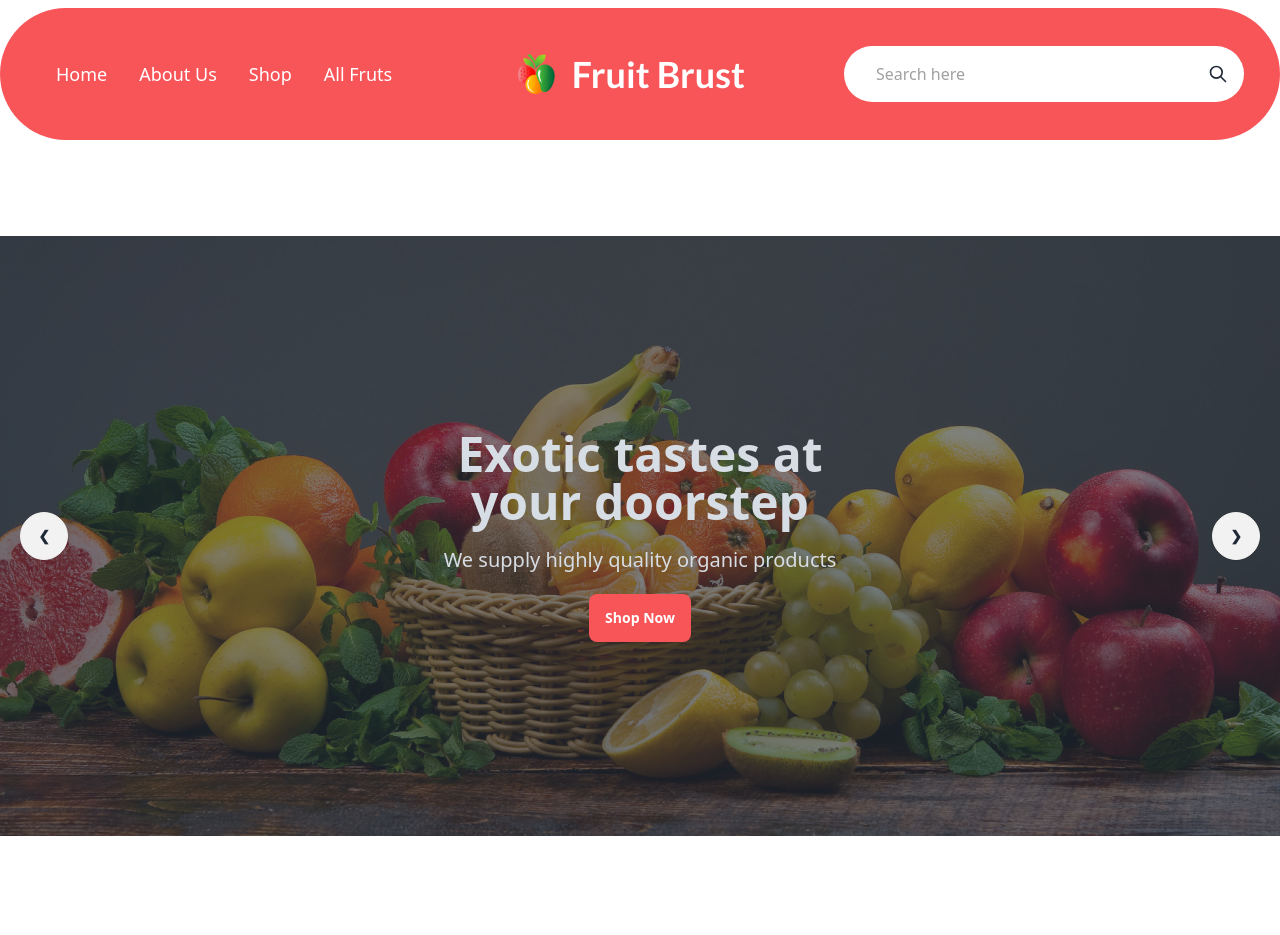
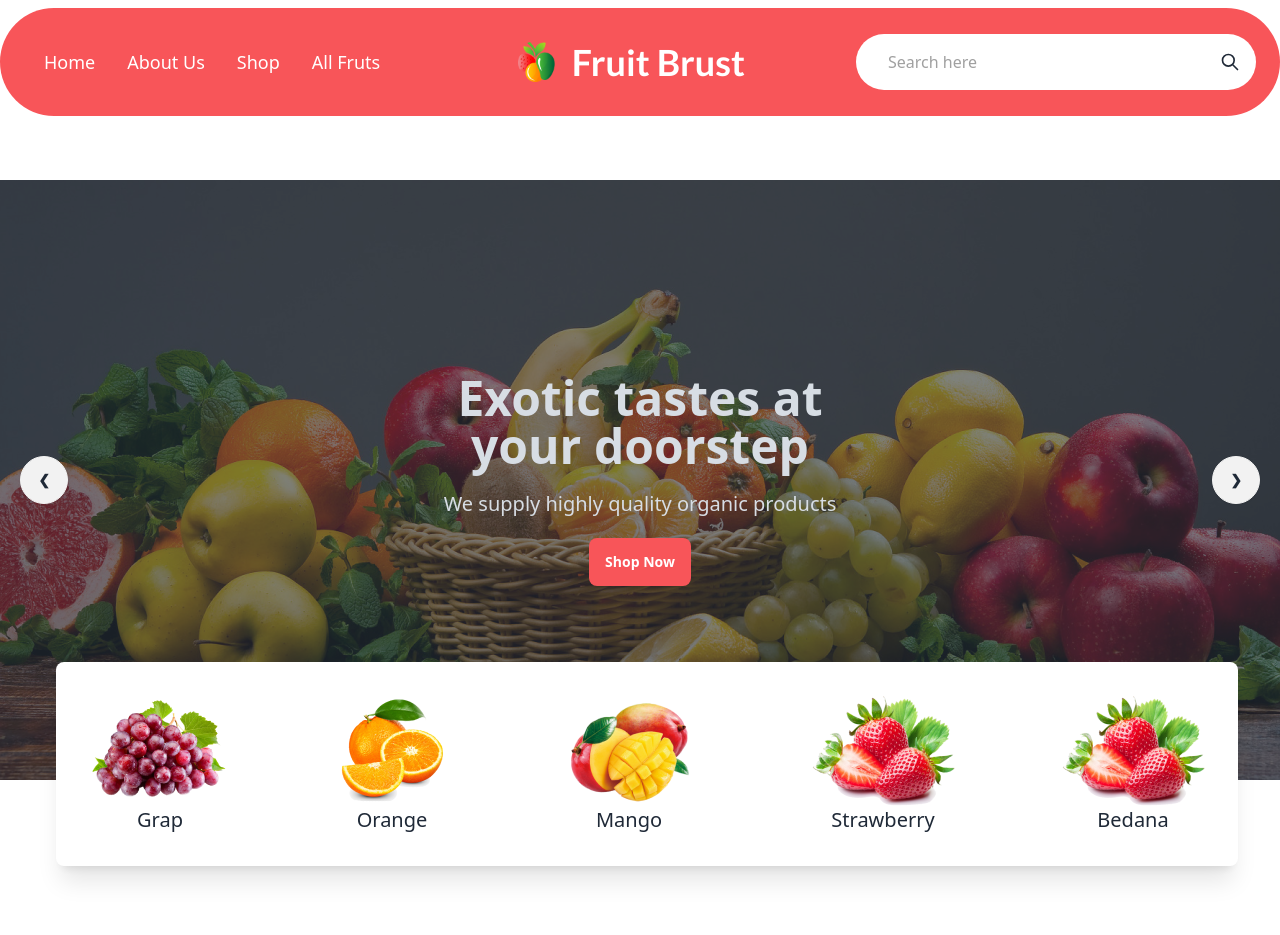
Before and after one commit to shahadat513/Fruit-Brust-Assignment-3, a plain HTML site: page index.html in a window 1280 px wide. Shown: the top 935 px of the page. Drawn offline with nearby package versions, Linux system fonts and the light colour scheme; grey boxes are pictures that could not be loaded.

Commit message:
fininshed the banner pop up section

```diff
--- a/index.html
+++ b/index.html
@@ -43,7 +43,7 @@
   <header class="container mx-auto">
     <!-- Navbar -->
     <nav class="mt-2">
-      <div class="navbar bg-white lg:bg-text-primary rounded-full p-9">
+      <div class="navbar bg-white lg:bg-text-primary rounded-full p-6">
         <div class="navbar-start">
           <div class="dropdown">
             <div tabindex="0" role="button" class="btn btn-ghost btn-circle lg:hidden ">
@@ -86,7 +86,7 @@
       </div>
     </nav>
     <!-- Banner Section -->
-    <section class="my-24">
+    <section class="my-16 relative">
       <div class="carousel w-full">
         <!-- Slide 1 -->
         <div id="slide1" class="carousel-item relative w-full">
@@ -157,12 +157,36 @@
             <a href="#slide1" class="btn btn-circle">❯</a>
           </div>
         </div>
+        <!-- Banner Popup Section -->
+      <div class="absolute -bottom-20 left-14 rounded-lg flex justify-center items-center gap-10 bg-base-100 shadow-xl ">
+        <div class="p-8 flex flex-col justify-center items-center">
+          <img src="images/fruit1.png" alt="">
+          <p class="font-medium text-xl">Grap</p>
+        </div>
+        <div class="p-8 flex flex-col justify-center items-center">
+          <img src="images/fruit2.png" alt="">
+          <p class="font-medium text-xl">Orange</p>
+        </div>
+        <div class="p-8 flex flex-col justify-center items-center">
+          <img src="images/fruit3.png" alt="">
+          <p class="font-medium text-xl">Mango</p>
+        </div>
+        <div class="p-8 flex flex-col justify-center items-center">
+          <img src="images/fruit4.png" alt="">
+          <p class="font-medium text-xl">Strawberry</p>
+        </div>
+        <div class="p-8 flex flex-col justify-center items-center">
+          <img src="images/fruit4.png" alt="">
+          <p class="font-medium text-xl">Bedana</p>
+        </div>
+      </div>
       </div>
     </section>
+    <!-- Banner Popup Section -->
   </header>
   <main class="container mx-auto">
     <!-- Deal of the day section -->
-    <section class="my-24">
+    <section class="my-24 mt-48">
       <div>
         <!-- Title Section -->
         <div class="flex flex-col lg:flex-row gap-7 lg:gap-72 items-center justify-between">
```
